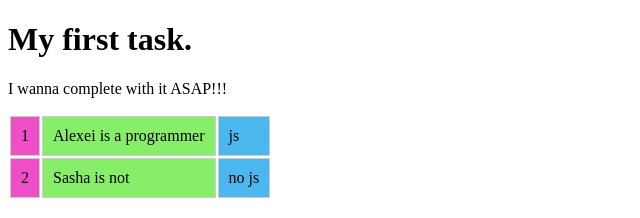
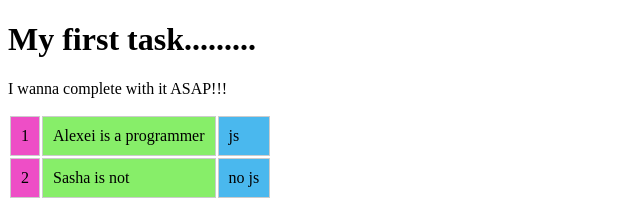
Before and after one commit to aliaksej/js, a plain HTML site: page index.html in a window 1280 px wide. Shown: the top 218 px of the page, 0-640 px from the left. Drawn offline with Linux system fonts and the light colour scheme.

Commit message:
In h1 added many dots

```diff
--- a/index.html
+++ b/index.html
@@ -6,7 +6,7 @@
     <link rel="stylesheet" href="style.css">
 </head>
 <body>
-    <h1>My first task.</h1>
+    <h1>My first task.........</h1>
 
     <p>I wanna complete with it ASAP!!!</p>
 
```
